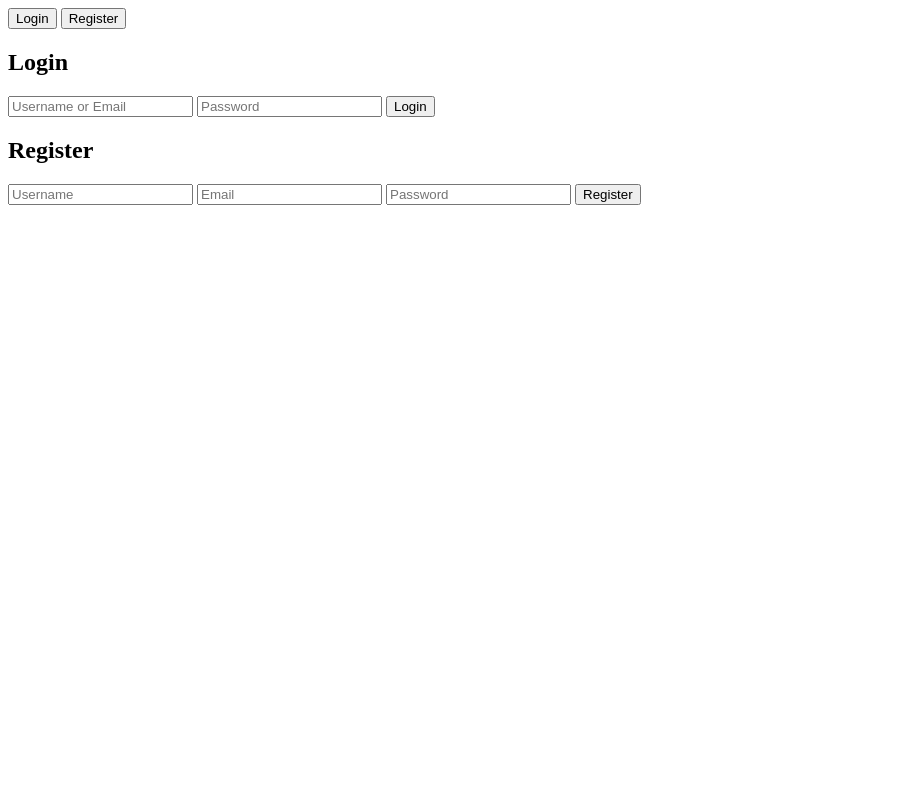
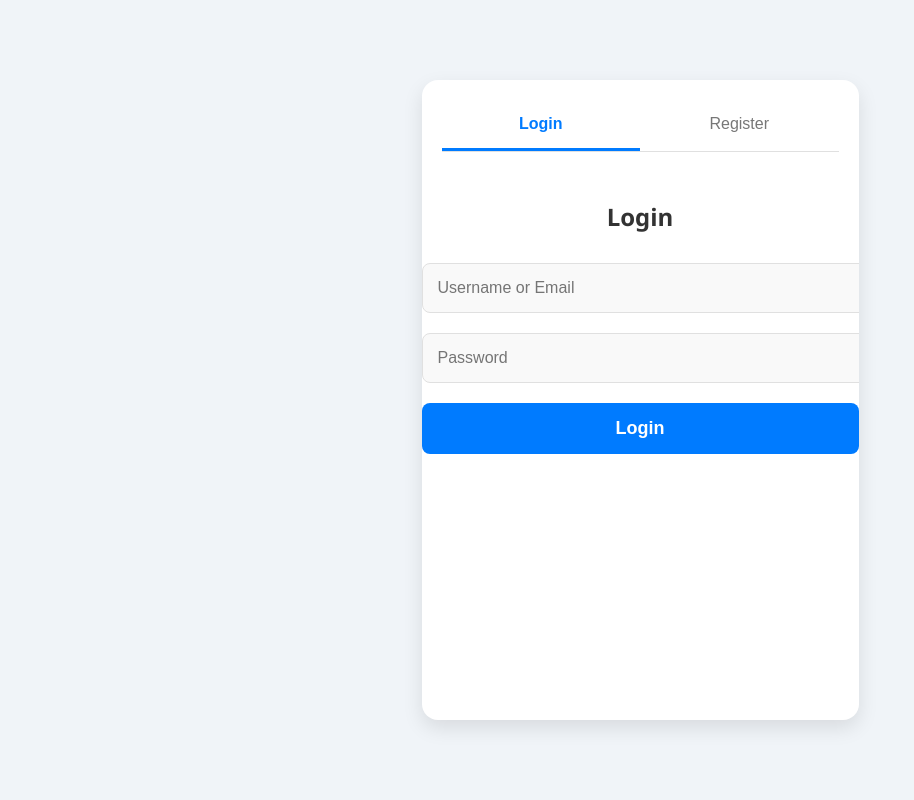
Before and after one commit to abdellahhioun/classess-memory, a PHP site: page / in a window 1280 px wide. Shown: the whole page, without its empty margins (0-914 px from the left). Run offline with PHP 8.4, Linux system fonts and the light colour scheme.

Commit message:
finale work

```diff
--- a/Player.php
+++ b/Player.php
@@ -35,6 +35,10 @@ class Player {
         return $this->id;
     }
 
+    public function getName() {
+        return $this->name;
+    }
+
     public function updateBestScore($score) {
         if ($score > $this->bestScore) {
             $this->bestScore = $score;
--- a/index.php
+++ b/index.php
@@ -1,77 +1,79 @@
 <?php
-require 'db_connection.php';
+require 'db_connection.php'; // Inclure la connexion à la base de données
+
 session_start();
 
-// Check if user is already logged in
+// Vérifier si l'utilisateur est déjà connecté
 if (isset($_SESSION['user'])) {
-    header('Location: game.php'); // Redirect to the game page
+    header('Location: game.php'); // Rediriger vers la page du jeu si connecté
     exit;
 }
 
-// Initialize error and success messages
+// Initialiser les messages d'erreur et de succès
 $error = "";
 $success = "";
 
-// Handle form submission
+// Traiter la soumission du formulaire
 if ($_SERVER["REQUEST_METHOD"] == "POST") {
     $user = trim($_POST['username']);
     $pass = trim($_POST['password']);
     $action = $_POST['action'] ?? '';
 
-    // Determine if input is an email or username
+    // Déterminer si l'entrée est un e-mail ou un nom d'utilisateur
     $column = filter_var($user, FILTER_VALIDATE_EMAIL) ? 'email' : 'username';
 
     if ($action === 'login') {
-        // Handle login
-        $stmt = $conn->prepare("SELECT id, password_hash FROM users WHERE $column = ?");
+        // Traitement de la connexion
+        $stmt = $mysqli->prepare("SELECT id, password FROM users WHERE $column = ?");
         $stmt->bind_param("s", $user);
         $stmt->execute();
         $stmt->store_result();
 
         if ($stmt->num_rows > 0) {
-            $stmt->bind_result($userId, $password_hash);
+            $stmt->bind_result($userId, $password);
             $stmt->fetch();
 
-            // Verify the password
-            if (password_verify($pass, $password_hash)) {
-                // Set session and redirect
+            // Vérifier le mot de passe
+            if (password_verify($pass, $password)) {
+                // Définir la session et rediriger
                 $_SESSION['user'] = $user;
-                header('Location: game.php'); // Redirect to the game page
+                header('Location: game.php'); // Rediriger vers la page du jeu
                 exit;
             } else {
-                $error = "Invalid username or password.";
+                $error = "Nom d'utilisateur ou mot de passe invalide.";
             }
         } else {
-            $error = "Invalid username or password.";
+            $error = "Nom d'utilisateur ou mot de passe invalide.";
         }
         $stmt->close();
     } elseif ($action === 'register') {
-        // Handle registration
-        $stmt = $conn->prepare("SELECT id FROM users WHERE username = ? OR email = ?");
-        $stmt->bind_param("ss", $user, $user); // Check both username and email
+        // Traitement de l'inscription
+        $stmt = $mysqli->prepare("SELECT id FROM users WHERE username = ? OR email = ?");
+        $stmt->bind_param("ss", $user, $_POST['email']);
         $stmt->execute();
         $stmt->store_result();
 
         if ($stmt->num_rows > 0) {
-            $error = "Username or email already taken.";
+            $error = "Nom d'utilisateur ou e-mail déjà pris.";
         } else {
             $password_hash = password_hash($pass, PASSWORD_BCRYPT);
-            $stmt = $conn->prepare("INSERT INTO users (username, email, password_hash) VALUES (?, ?, ?)");
+            $stmt = $mysqli->prepare("INSERT INTO users (username, email, password) VALUES (?, ?, ?)");
             $stmt->bind_param("sss", $user, $_POST['email'], $password_hash);
             if ($stmt->execute()) {
-                $success = "Registration successful! Redirecting to login...";
-                header('Refresh: 2; URL=index.php'); // Redirect to login after 2 seconds
+                $success = "Inscription réussie ! Redirection vers la connexion...";
+                header('Refresh: 2; URL=index.php'); // Rediriger vers la connexion après 2 secondes
                 exit;
             } else {
-                $error = "Registration failed. Please try again.";
+                $error = "L'inscription a échoué. Veuillez réessayer.";
             }
             $stmt->close();
         }
     }
-    $conn->close();
+    $mysqli->close();
 }
 ?>
 
+<!-- HTML pour la page d'index -->
 <!DOCTYPE html>
 <html lang="en">
 <head>
@@ -79,7 +81,124 @@ if ($_SERVER["REQUEST_METHOD"] == "POST") {
     <meta name="viewport" content="width=device-width, initial-scale=1.0">
     <title>Login or Register</title>
     <style>
-        /* Your CSS styles here */
+        body {
+            font-family: 'Segoe UI', Tahoma, Geneva, Verdana, sans-serif;
+            display: flex;
+            justify-content: center;
+            align-items: center;
+            height: 100vh;
+            margin: 0;
+            background-color: #f0f4f8;
+        }
+
+    .container {
+        width: 100%;
+        max-width: 397px;
+        padding: 20px;
+        background: #ffffff;
+        border-radius: 16px;
+        box-shadow: 0 8px 20px rgba(0, 0, 0, 0.1);
+        text-align: center;
+        position: relative;
+        overflow: hidden;
+        height: 75%;
+    }
+        .tabs {
+            display: flex;
+            justify-content: space-evenly;
+            margin-bottom: 30px;
+            border-bottom: 1px solid #e0e0e0;
+        }
+        .tabs button {
+            flex: 1;
+            padding: 15px;
+            border: none;
+            border-bottom: 3px solid transparent;
+            background: transparent;
+            cursor: pointer;
+            font-size: 16px;
+            color: #777;
+        }
+        .tabs button.active {
+            color: #007BFF;
+            border-bottom-color: #007BFF;
+            font-weight: bold;
+        }
+        .form-container {
+            position: absolute;
+            top: 100px;
+            left: 0;
+            width: 100%;
+            transition: opacity 0.6s ease, transform 0.6s ease;
+            opacity: 0;
+            transform: translateX(100%);
+        }
+        .form-container.active {
+            opacity: 1;
+            transform: translateX(0);
+        }
+        .form-container.hidden {
+            opacity: 0;
+            transform: translateX(-100%);
+        }
+        .form-container h2 {
+            font-size: 24px;
+            margin-bottom: 20px;
+            color: #333;
+        }
+        .form-container input {
+            width: 100%;
+            padding: 15px;
+            margin: 10px 0;
+            border: 1px solid #e0e0e0;
+            border-radius: 8px;
+            font-size: 16px;
+            background-color: #f9f9f9;
+        }
+        .form-container input:focus {
+            border-color: #007BFF;
+            outline: none;
+            background-color: #f0f4ff;
+        }
+        .form-container input[type="submit"] {
+            background-color: #007BFF;
+            color: white;
+            border: none;
+            cursor: pointer;
+            padding: 15px;
+            font-size: 18px;
+            font-weight: bold;
+            border-radius: 8px;
+        }
+        .form-container input[type="submit"]:hover {
+            background-color: #0056b3;
+            box-shadow: 0 4px 12px rgba(0, 123, 255, 0.2);
+        }
+        .message {
+            margin: 20px 0;
+            font-size: 1.1em;
+            color: #555;
+        }
+        @media (max-width: 480px) {
+            .container {
+                padding: 20px;
+            }
+            .tabs {
+                flex-direction: column;
+            }
+            .tabs button {
+                width: 100%;
+                padding: 12px;
+            }
+            .form-container input {
+                font-size: 14px;
+                padding: 12px;
+            }
+            .form-container input[type="submit"] {
+                font-size: 16px;
+                padding: 14px;
+            }
+        }
     </style>
 </head>
 <body>
@@ -93,9 +212,6 @@ if ($_SERVER["REQUEST_METHOD"] == "POST") {
         <!-- Login Form -->
         <div id="loginForm" class="form-container active">
             <h2>Login</h2>
-            <?php if (!empty($error)): ?>
-                <p class="error"><?= htmlspecialchars($error) ?></p>
-            <?php endif; ?>
             <form method="post" action="">
                 <input type="text" name="username" placeholder="Username or Email" required>
                 <input type="password" name="password" placeholder="Password" required>
@@ -107,12 +223,6 @@ if ($_SERVER["REQUEST_METHOD"] == "POST") {
         <!-- Register Form -->
         <div id="registerForm" class="form-container hidden">
             <h2>Register</h2>
-            <?php if (!empty($error)): ?>
-                <p class="error"><?= htmlspecialchars($error) ?></p>
-            <?php endif; ?>
-            <?php if (!empty($success)): ?>
-                <p class="success"><?= htmlspecialchars($success) ?></p>
-            <?php endif; ?>
             <form method="post" action="">
                 <input type="text" name="username" placeholder="Username" required>
                 <input type="email" name="email" placeholder="Email" required>
@@ -124,38 +234,40 @@ if ($_SERVER["REQUEST_METHOD"] == "POST") {
 
         <!-- Message Display -->
         <div class="message">
-            <!-- Dynamic messages will appear here -->
+            <?php
+            if (!empty($error)) {
+                echo '<p style="color: red;">' . htmlspecialchars($error) . '</p>';
+            }
+            if (!empty($success)) {
+                echo '<p style="color: green;">' . htmlspecialchars($success) . '</p>';
+            }
+            ?>
         </div>
     </div>
 
+    <!-- JavaScript pour basculer entre Login et Register -->
     <script>
         const loginTab = document.getElementById('loginTab');
         const registerTab = document.getElementById('registerTab');
         const loginForm = document.getElementById('loginForm');
         const registerForm = document.getElementById('registerForm');
 
-        function switchForm(activeForm, inactiveForm, activeTab, inactiveTab) {
-            inactiveForm.classList.remove('active');
-            inactiveForm.classList.add('hidden');
-            activeForm.classList.remove('hidden');
-            setTimeout(() => {
-                activeForm.classList.add('active');
-            }, 20);
-
-            activeTab.classList.add('active');
-            inactiveTab.classList.remove('active');
-        }
-
         loginTab.addEventListener('click', () => {
-            if (!loginForm.classList.contains('active')) {
-                switchForm(loginForm, registerForm, loginTab, registerTab);
-            }
+            loginTab.classList.add('active');
+            registerTab.classList.remove('active');
+            loginForm.classList.add('active');
+            loginForm.classList.remove('hidden');
+            registerForm.classList.add('hidden');
+            registerForm.classList.remove('active');
         });
 
         registerTab.addEventListener('click', () => {
-            if (!registerForm.classList.contains('active')) {
-                switchForm(registerForm, loginForm, registerTab, loginTab);
-            }
+            registerTab.classList.add('active');
+            loginTab.classList.remove('active');
+            registerForm.classList.add('active');
+            registerForm.classList.remove('hidden');
+            loginForm.classList.add('hidden');
+            loginForm.classList.remove('active');
         });
     </script>
 </body>
```
Also changed, not shown: game.php (+45 -5 lines), logout.php (added, +10 -0 lines).
